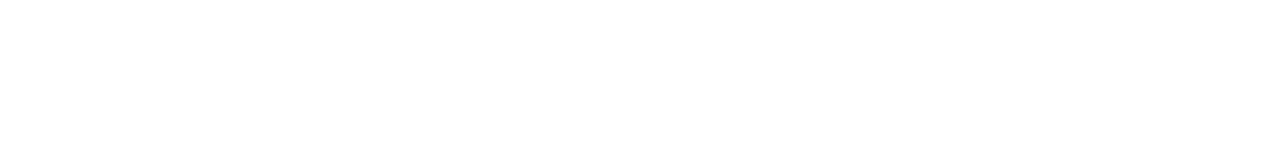
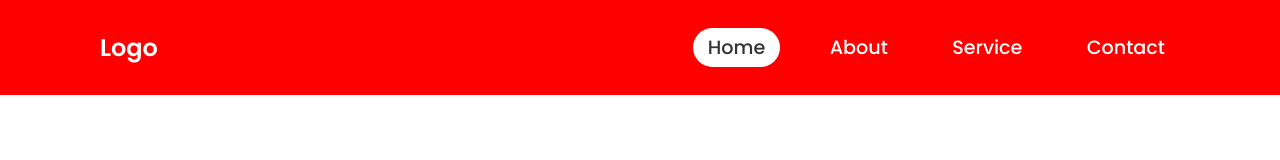
Before and after one commit to jenilsonlucas/learningWebFrontEnd, a plain HTML site: page darkForest/index.html in a window 1280 px wide. Drawn offline with Linux system fonts and the light colour scheme.

Commit message:
feat(navbar): adicionando o navbar no projecto

```diff
--- a/darkForest/assets/styles/style.css
+++ b/darkForest/assets/styles/style.css
@@ -0,0 +1,79 @@
+@import url('https://fonts.googleapis.com/css2?family=Poppins:ital,wght@0,100;0,200;0,300;0,400;0,500;0,600;0,700;0,800;0,900;1,100;1,200;1,300;1,400;1,500;1,600;1,700;1,800;1,900&display=swap');
+
+*{
+    margin: 0;
+    padding: 0;
+    box-sizing: border-box;
+    font-family: 'Poppins', sans-serif;
+    text-decoration: none;
+}
+
+body{
+    min-height: 100vh;
+}
+
+
+.header{
+    position: absolute;
+    top: 0;
+    left: 0;
+    background: red;
+    width: 100%;
+    display: flex;
+    align-items:center;
+    justify-content: space-between;
+    padding: 30px 100px;
+    z-index: 100;
+}
+
+.header .logo{
+    font-size: 1.5em;
+    font-weight: 600;
+    color: #fff;
+    user-select: none;
+}
+
+.navbar a{
+    position: relative;
+    font-size: 1.2em;
+    font-weight: 500;
+    margin-left: 30px;
+    color: #ffff;
+    transition: .3s;
+    padding: 6px 15px;
+}
+
+.navbar a:hover,
+.navbar a.active{
+    color: #333;
+}
+
+.navbar a span{
+    position: absolute;
+    top: 0;
+    left: 0;
+    width: 100%;
+    height: 100%;
+    background: #fff;
+    transform: scale(0);
+    opacity: 0;
+    z-index: -1;
+    transition: .3s;
+    border-radius: 50px;
+}
+
+.navbar a:hover span,
+.navbar a.active span{
+    transform: scale(1);
+    opacity: 1;
+}
+
+.parallax{
+    position:relative;
+    top: 0;
+    left: 0;
+    width: 100%;
+    height: 100vh;
+
+
+}
--- a/darkForest/index.html
+++ b/darkForest/index.html
@@ -4,8 +4,23 @@
     <meta charset="UTF-8">
     <meta name="viewport" content="width=device-width, initial-scale=1.0">
     <title>Dark Forest</title>
+    <link rel="stylesheet" href="./assets/styles/style.css">
 </head>
 <body>
+    <header class="header">
+        <a href="#" class="logo">Logo</a>
+        <nav class="navbar">
+            <a href="#" class="active">Home<span></span></a>
+            <a href="#">About<span></span></a>
+            <a href="#">Service<span></span></a>
+            <a href="#">Contact<span></span></a>
+        </nav>
+    </header>
 
+    <section class="parallax">
+        <h1 id="text">Parallax Website</h1>
+    </section>
+
+    <script src="./assets/js/script.js"></script>
 </body>
 </html>
```
Also changed, not shown: darkForest/assets/images/background.png (added), darkForest/assets/images/gate-left.png (added), darkForest/assets/images/gate-right.png (added), darkForest/assets/images/grass.png (added), darkForest/assets/images/tree-left.png (added), darkForest/assets/images/tree-right.png (added).
